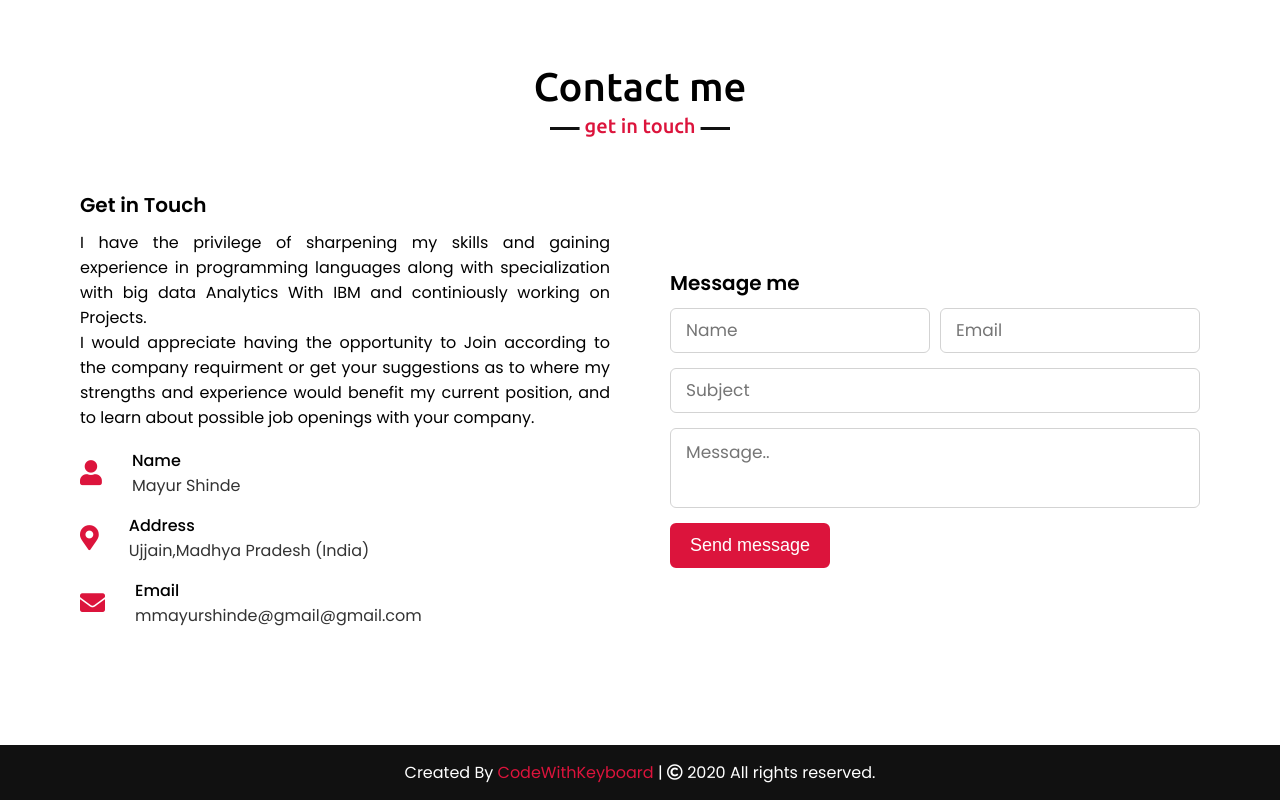
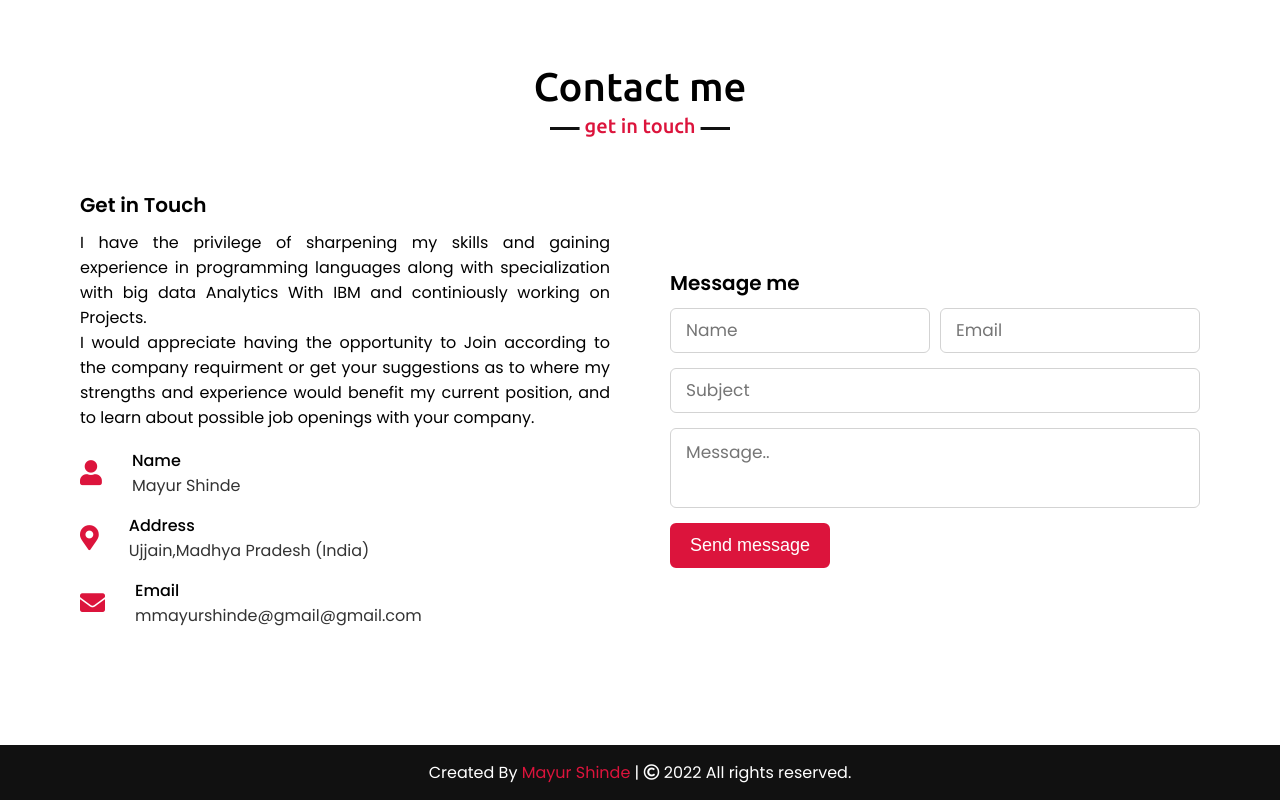
Before and after one commit to mmayurshinde/portfolio-production, a plain HTML site: page index.html in a window 1280 px wide. Shown: the part 3708-4508 px from the top of the page. Drawn offline with nearby package versions, Linux system fonts and the light colour scheme.

Commit message:
Update index.html

```diff
--- a/index.html
+++ b/index.html
@@ -275,7 +275,7 @@
 
     <!-- footer section start -->
     <footer>
-        <span>Created By <a href="">CodeWithKeyboard</a> | <span class="far fa-copyright"></span> 2020 All rights reserved.</span>
+        <span>Created By <a href="">Mayur Shinde</a> | <span class="far fa-copyright"></span> 2022 All rights reserved.</span>
     </footer>
 
     <script src="script.js"></script>
```
